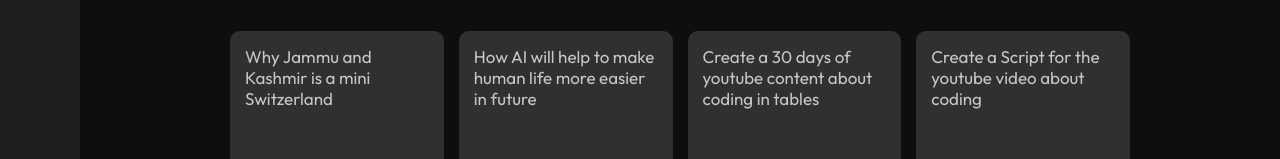
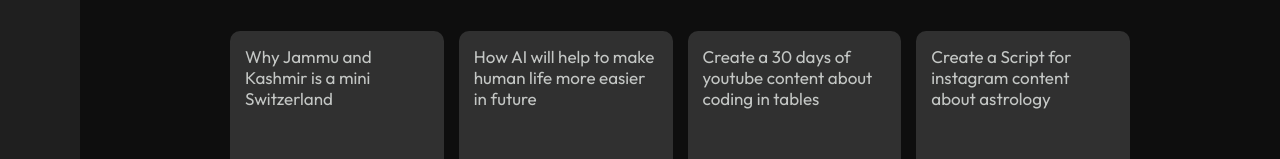
Before and after one commit to vishal-rajpoot/ariel, a React (Vite) app: page / in a window 1280 px wide. Shown: the part 241-400 px from the top of the page. Built offline with nearby package versions, Linux system fonts and the light colour scheme.

Commit message:
refactor: cards data changes

```diff
--- a/src/components/Main/Main.jsx
+++ b/src/components/Main/Main.jsx
@@ -65,11 +65,11 @@ const Main = () => {
 								className="card"
 								onClick={() => {
 									handleCardClick(
-										"Create a Script for the youtube video about coding "
+										"Create a Script for instagram content about astrology"
 									);
 								}}
 							>
-								<p>Create a Script for the youtube video about coding </p>
+								<p>Create a Script for instagram content about astrology </p>
 								<img src={assets.code_icon} alt="" />
 							</div>
 						</div>
```
